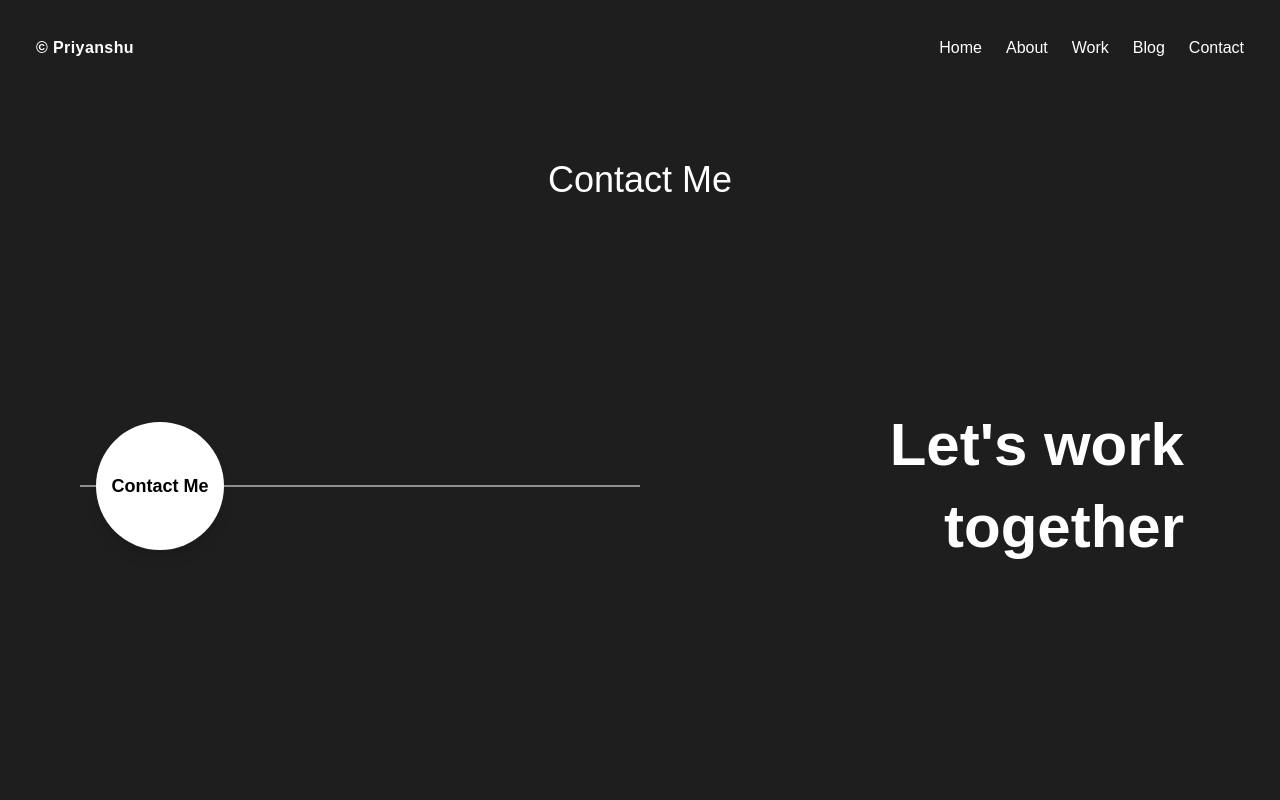
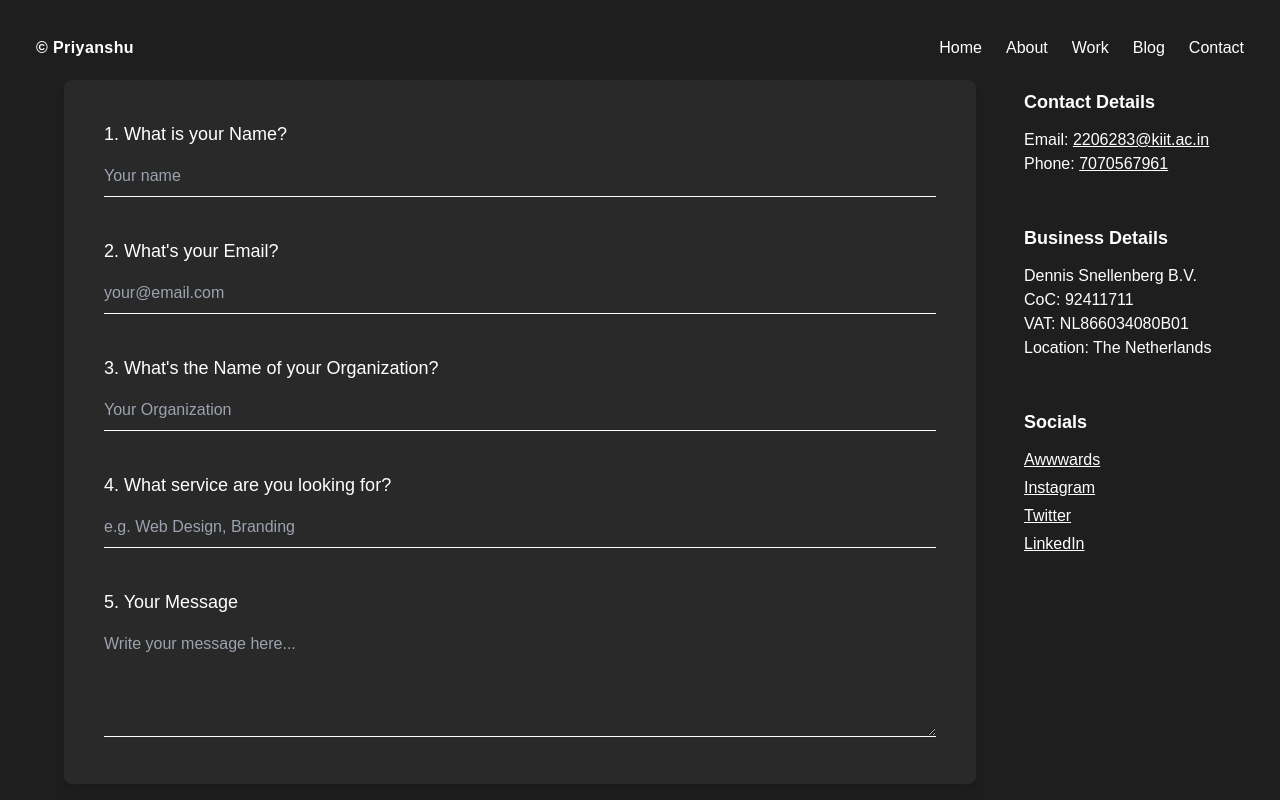
Before and after one commit to pr1ynsu/Priyanshu-s-Portfolio, a React (Vite) app: page /contact in a window 1280 px wide. Shown: the top 800 px of the page. Built offline with nearby package versions, Linux system fonts and the light colour scheme.

Commit message:
contact page

```diff
--- a/src/pages/Contact.jsx
+++ b/src/pages/Contact.jsx
@@ -1,11 +1,99 @@
-// src/pages/Contact.jsx
 import React from "react";
-import Footer from '../components/Footer';
 
 const Contact = () => {
-  return <h1 className="mt-40 text-center text-4xl">Contact Me</h1>;
-{/* Your content here */}
-      <Footer />
+  return (
+    <div className="min-h-screen bg-grey text-white px-6 md:px-16 py-20">
+      <div className="max-w-[1600px] mx-auto grid md:grid-cols-5 gap-12 items-start">
+        {/* Left: Form (80%) - 4 columns */}
+        <div className="md:col-span-4 bg-white bg-opacity-5 p-10 rounded-lg space-y-10 backdrop-blur-md shadow-lg">
+          <div>
+            <label className="block mb-2 text-lg">1. What is your Name?</label>
+            <input
+              type="text"
+              placeholder="Your name"
+              className="bg-transparent border-b border-white w-full outline-none py-2"
+            />
+          </div>
+
+          <div>
+            <label className="block mb-2 text-lg">2. What's your Email?</label>
+            <input
+              type="email"
+              placeholder="your@email.com"
+              className="bg-transparent border-b border-white w-full outline-none py-2"
+            />
+          </div>
+
+          <div>
+            <label className="block mb-2 text-lg">3. What's the Name of your Organization?</label>
+            <input
+              type="text"
+              placeholder="Your Organization"
+              className="bg-transparent border-b border-white w-full outline-none py-2"
+            />
+          </div>
+
+          <div>
+            <label className="block mb-2 text-lg">4. What service are you looking for?</label>
+            <input
+              type="text"
+              placeholder="e.g. Web Design, Branding"
+              className="bg-transparent border-b border-white w-full outline-none py-2"
+            />
+          </div>
+
+          <div>
+            <label className="block mb-2 text-lg">5. Your Message</label>
+            <textarea
+              rows="4"
+              placeholder="Write your message here..."
+              className="bg-transparent border-b border-white w-full outline-none py-2"
+            ></textarea>
+          </div>
+        </div>
+
+        {/* Right: Contact Info (20%) - 1 column */}
+        <div className="md:col-span-1 flex flex-col justify-between text-sm md:text-base space-y-12 pt-2">
+          {/* Contact Details */}
+          <div>
+            <h2 className="text-lg font-semibold mb-3">Contact Details</h2>
+            <p>
+              Email: {" "}
+              <a href="mailto:2206283@kiit.ac.in" className="underline">
+                2206283@kiit.ac.in
+              </a>
+            </p>
+            <p>
+              Phone: {" "}
+              <a href="tel:7070567961" className="underline">
+                7070567961
+              </a>
+            </p>
+          </div>
+
+          {/* Business Details */}
+          <div>
+            <h2 className="text-lg font-semibold mb-3">Business Details</h2>
+            <p>Dennis Snellenberg B.V.</p>
+            <p>CoC: 92411711</p>
+            <p>VAT: NL866034080B01</p>
+            <p>Location: The Netherlands</p>
+          </div>
+
+          {/* Social Links */}
+          <div>
+            <h2 className="text-lg font-semibold mb-3">Socials</h2>
+            <ul className="space-y-1 underline">
+              <li><a href="https://www.awwwards.com/" target="_blank" rel="noreferrer">Awwwards</a></li>
+              <li><a href="https://www.instagram.com" target="_blank" rel="noreferrer">Instagram</a></li>
+              <li><a href="https://www.twitter.com" target="_blank" rel="noreferrer">Twitter</a></li>
+              <li><a href="https://www.linkedin.com" target="_blank" rel="noreferrer">LinkedIn</a></li>
+            </ul>
+          </div>
+        </div>
+      </div>
+    </div>
+  );
 };
 
 export default Contact;
```
